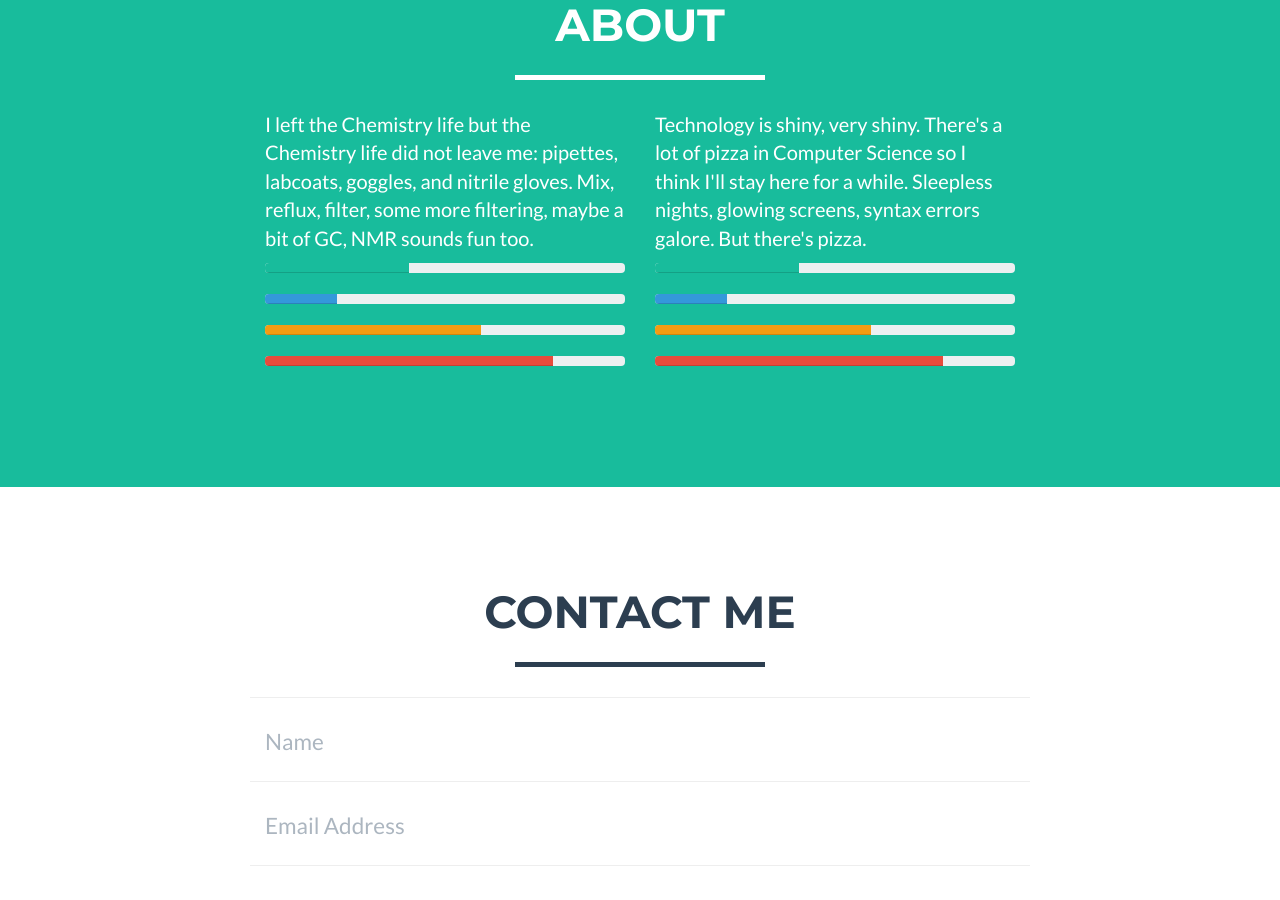
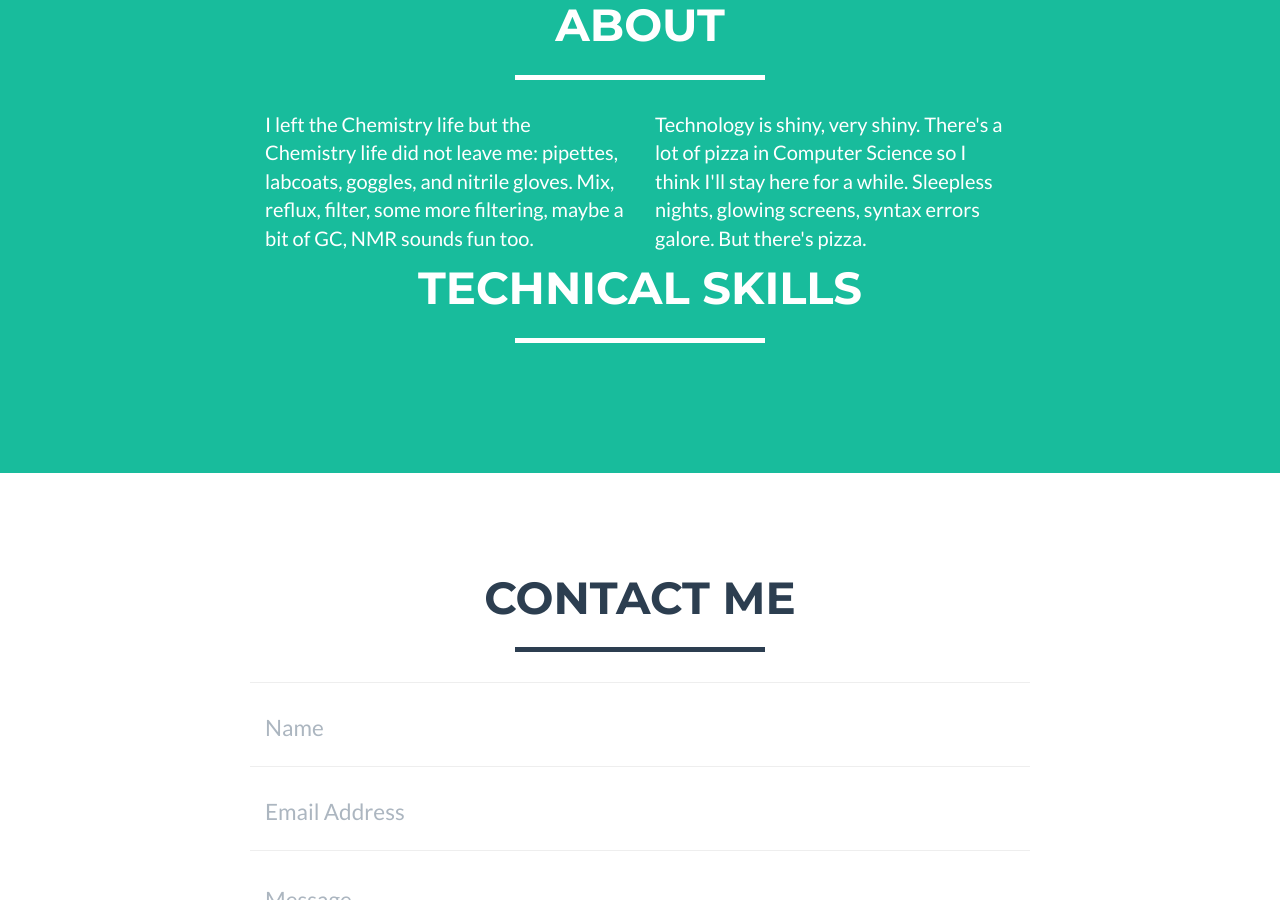
Before and after one commit to milktea02/milktea02.github.io, a Jekyll site: the page built from index.html, in a window 1280 px wide and 900 px high, scrolled down 1019 px. Built offline with Jekyll 4.4.1, drawn with Linux system fonts in a browser that asks for light colours.

Commit message:
ok no progress bars

```diff
--- a/_includes/about.html
+++ b/_includes/about.html
@@ -15,52 +15,14 @@
                     <p>Technology is shiny, very shiny. There's a lot of pizza in Computer Science so I think I'll stay here for a while. Sleepless nights, glowing screens, syntax errors galore. But there's pizza.</p>
                 </div>
             </div>
+
             <div class="row">
-                <div class="col-lg-4 col-lg-offset-2">
-                    <div class="progress">
-                          <div class="progress-bar progress-bar-success" role="progressbar" aria-valuenow="40" aria-valuemin="0" aria-valuemax="100" style="width: 40%">
-                            <span class="sr-only">40% Complete (success)</span>
-                          </div>
-                        </div>
-                        <div class="progress">
-                          <div class="progress-bar progress-bar-info" role="progressbar" aria-valuenow="20" aria-valuemin="0" aria-valuemax="100" style="width: 20%">
-                            <span class="sr-only">20% Complete</span>
-                          </div>
-                        </div>
-                        <div class="progress">
-                          <div class="progress-bar progress-bar-warning" role="progressbar" aria-valuenow="60" aria-valuemin="0" aria-valuemax="100" style="width: 60%">
-                            <span class="sr-only">60% Complete (warning)</span>
-                          </div>
-                        </div>
-                        <div class="progress">
-                          <div class="progress-bar progress-bar-danger" role="progressbar" aria-valuenow="80" aria-valuemin="0" aria-valuemax="100" style="width: 80%">
-                            <span class="sr-only">80% Complete (danger)</span>
-                          </div>
-                        </div>
+                <div class="col-lg-12 text-center">
+                    <h2> Technical Skills</h2>
+                    <hr class="star-light">
                 </div>
 
-                <div class="col-lg-4">
-                    <div class="progress">
-                          <div class="progress-bar progress-bar-success" role="progressbar" aria-valuenow="40" aria-valuemin="0" aria-valuemax="100" style="width: 40%">
-                            <span class="sr-only">40% Complete (success)</span>
-                          </div>
-                        </div>
-                        <div class="progress">
-                          <div class="progress-bar progress-bar-info" role="progressbar" aria-valuenow="20" aria-valuemin="0" aria-valuemax="100" style="width: 20%">
-                            <span class="sr-only">20% Complete</span>
-                          </div>
-                        </div>
-                        <div class="progress">
-                          <div class="progress-bar progress-bar-warning" role="progressbar" aria-valuenow="60" aria-valuemin="0" aria-valuemax="100" style="width: 60%">
-                            <span class="sr-only">60% Complete (warning)</span>
-                          </div>
-                        </div>
-                        <div class="progress">
-                          <div class="progress-bar progress-bar-danger" role="progressbar" aria-valuenow="80" aria-valuemin="0" aria-valuemax="100" style="width: 80%">
-                            <span class="sr-only">80% Complete (danger)</span>
-                          </div>
-                        </div>
-                </div>
             </div>
+
         </div>
     </section>
```
